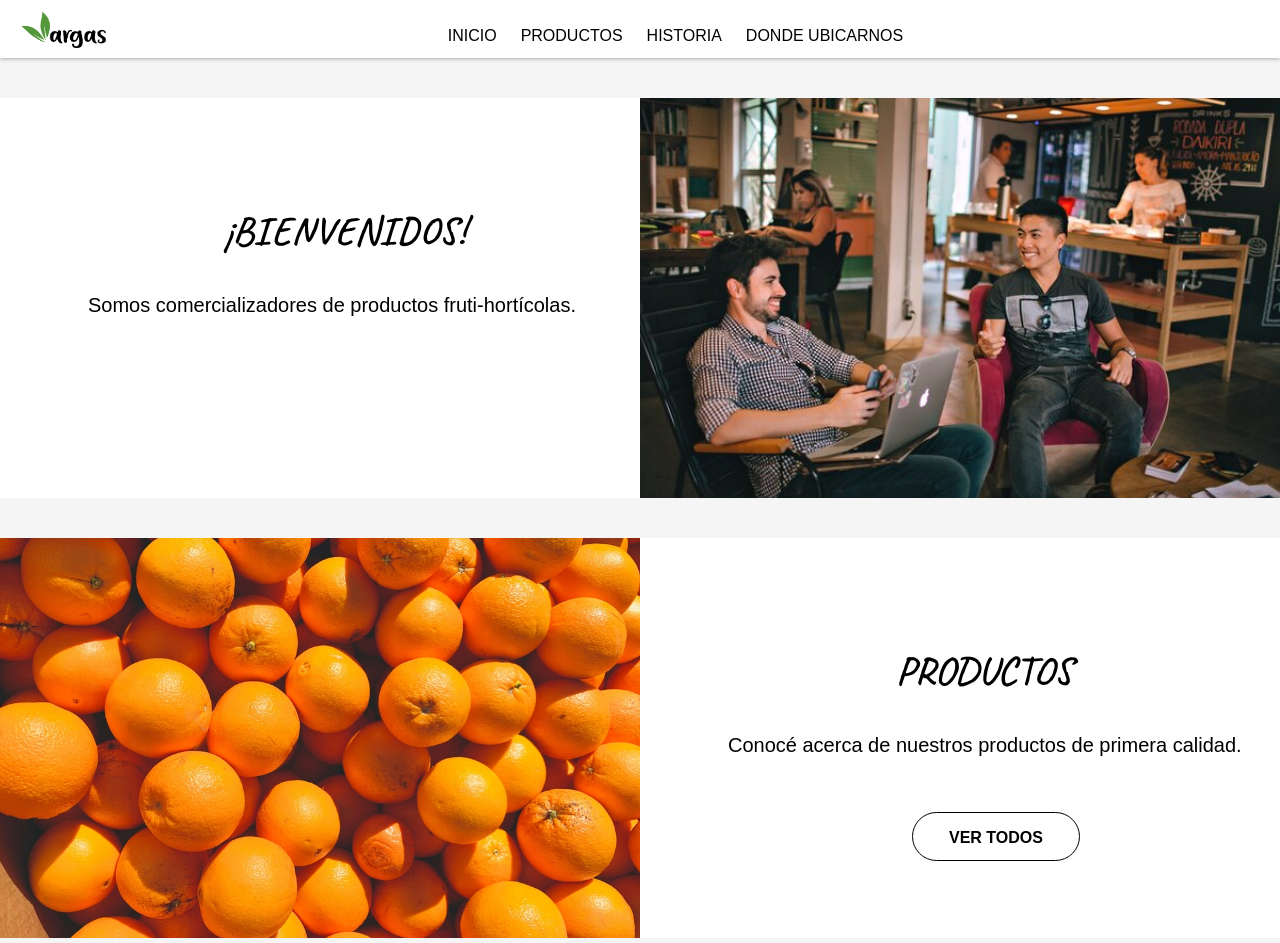
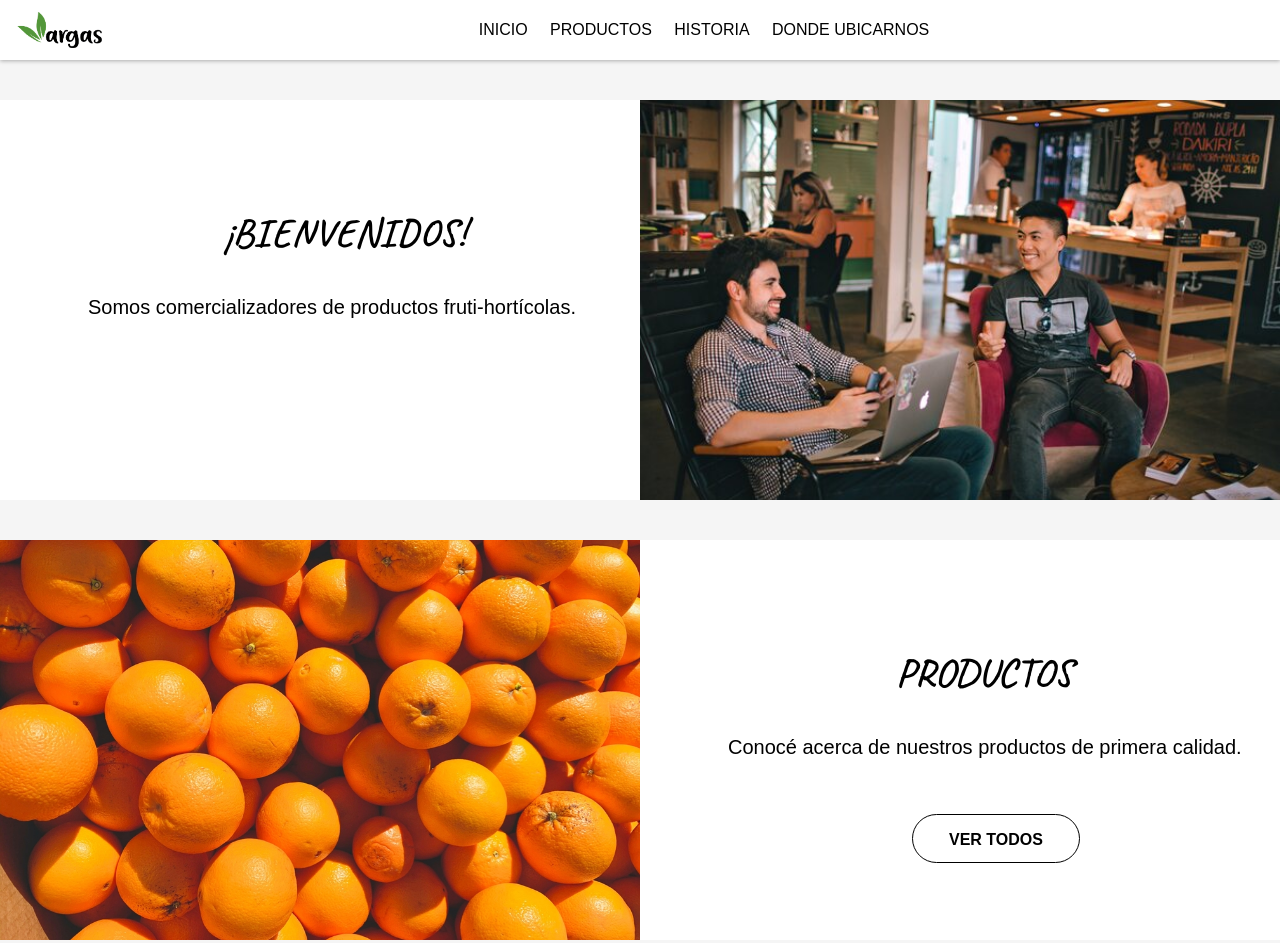
Before and after one commit to fedevargas110/WebPage-Vargas, a plain HTML site: page index.html in a window 1280 px wide. Shown: the top 943 px of the page. Drawn offline with nearby package versions, Linux system fonts and the light colour scheme; a web font is replaced by a local one.

Commit message:
responsive navbar

```diff
--- a/css/style-index.css
+++ b/css/style-index.css
@@ -21,12 +21,34 @@ body{
 .navbar{
     display: block;
     background-color: white;
-
+}
+.puto{
+    display: flex;
+    width: 100%;
+    justify-content: center;
+    padding-bottom: 1rem;
 }
 
 .logo{
     height: 5rem;
-    justify-content: center;
+}
+
+.list-navbar{
+    display: flex;
+    flex-direction: column;
+    align-items: center;
+    list-style: none;
+}
+
+.item-ref{
+    text-decoration: none;
+    color: var(--negro);
+    font-family: 'Radio Canada', sans-serif;
+    font-size: 20px;
+}
+
+.item{
+    padding: .4rem 0;
 }
 
 
@@ -34,43 +56,46 @@ body{
 @media (min-width:768px) {
     .navbar{
         background-color: white;
-        height: auto;
+        height: 60px;
         box-shadow: 0 1px 4px rgba(0, 0, 0, 0.3);
         display: flex;
     }
 
+    .puto{
+        flex-basis: 10%;
+        display: flex;
+        justify-content: left;
+        padding: 0;
+    }
+
     .logo-page{
-        margin-left: 20px;
         font-size: 30px;
-        display: inline-block;
-        margin-top: 5px;
-        padding-top: 5px;
+        display: flex;
+        align-items: center;
     }
 
     .logo{
         height: 40px;
+        margin-left: 1rem;
     }
 
     .list-navbar{
-       margin-left: 320px;
-       display: inline-block;
+       display: flex;
+       flex-direction: row;
        justify-content: center;
-       margin-top: 20px;
+       align-items: center;
+       flex-basis: 90%;
     }
 
     .item{
-        display: inline-flex;
-        padding-left: 20px;
         font-size: 16px;
     }
 
     .item-ref{
-        text-decoration: none;
-        color: black;
-        font-family: 'Radio Canada', sans-serif;
         font-size: 16px;
         line-height: 2rem;
-        border-radius: 1.5px;
+        border-radius: 1.8px;
+        padding: .5em .7em;
     }
 
     .item-ref:hover{
--- a/index.html
+++ b/index.html
@@ -15,9 +15,11 @@
 </head>
 <header>
   <div class="navbar">
-    <a class="logo-page" href="index.html">
-      <img class="logo" src="photos/logotipo_ Empresa/logo_recortado.png" alt="imagen de Empresa">
-    </a>
+    <div class="puto">
+      <a class="logo-page" href="index.html">
+        <img class="logo" src="photos/logotipo_ Empresa/logo_recortado.png" alt="imagen de Empresa">
+      </a>
+    </div>
     <ul class="list-navbar">
       <li class="item">
         <a class="item-ref item-ref--activo" href="index.html">INICIO</a>
```
